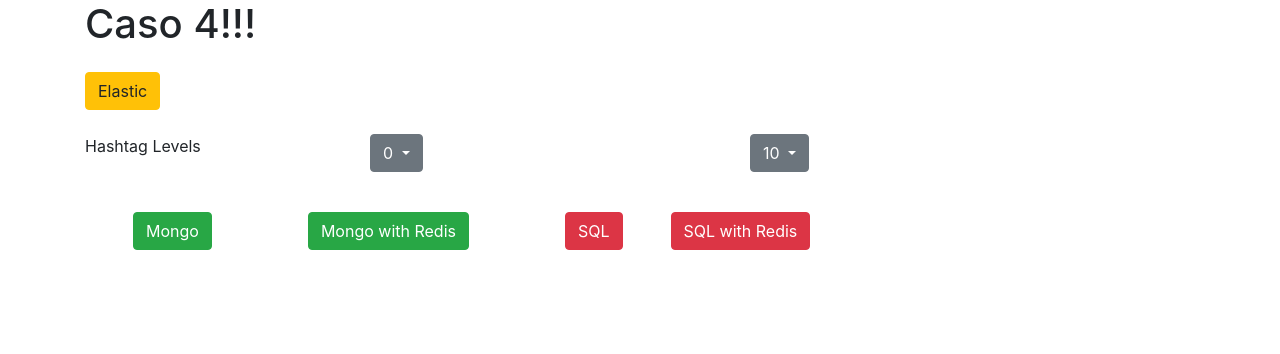
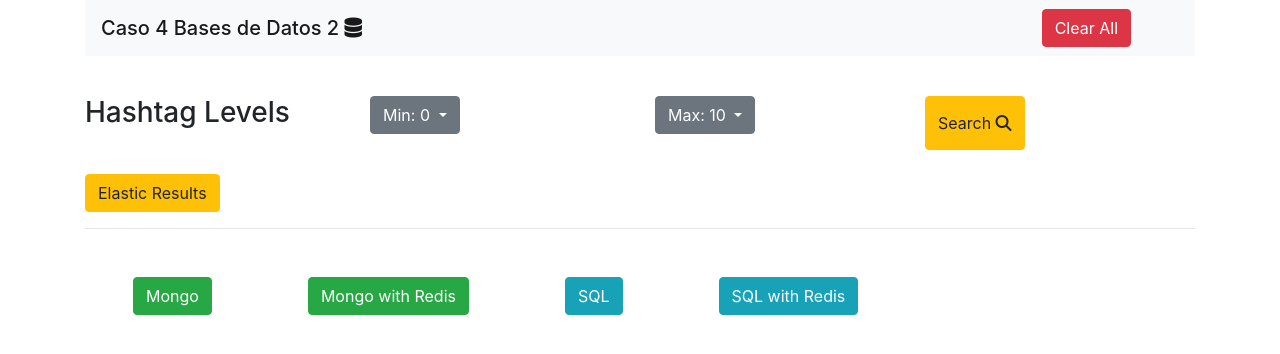
Before and after one commit to sebasgamboa27/Caso-4-BD2, an Angular app in the folder caso4API/: page / in a window 1280 px wide. Shown: the top 354 px of the page. Built offline with nearby package versions, Linux system fonts and the light colour scheme.

Commit message:
Front End updates

```diff
--- a/caso4API/src/app/home/home.component.html
+++ b/caso4API/src/app/home/home.component.html
@@ -1,10 +1,12 @@
-<h1>Caso 4!!!</h1>
-<button type="button" class="btn btn-warning mr-3 mt-3" (click)="elastic()">Elastic</button>
+<nav class="navbar navbar-light bg-light">
+  <span class="navbar-brand mb-0 h1">Caso 4 Bases de Datos 2 <i class="fas fa-database"></i></span>
+  <button type="button" class="btn btn-danger ml-5 mr-5" (click)="clearAll()">Clear All</button>
+</nav>
 <div class="row mt-4 mb-4">
-  <label for="dropdownMenuButton" class="col-3">Hashtag Levels</label>
-  <div class="dropdown col-4">
-    <button class="btn btn-secondary dropdown-toggle mb-3" type="button" id="dropdownMenuButton" data-toggle="dropdown" aria-haspopup="true" aria-expanded="false">
-      {{minLevel}}
+  <h3 class="col-3 mb-3 mt-3">Hashtag Levels</h3>
+  <div class="dropdown col-3">
+    <button class="btn btn-secondary dropdown-toggle mb-3 mt-3" type="button" id="dropdownMenuButton" data-toggle="dropdown" aria-haspopup="true" aria-expanded="false">
+      Min: {{minLevel}}
     </button>
     <div class="dropdown-menu" aria-labelledby="dropdownMenuButton">
       <button class="dropdown-item" type="button"
@@ -32,9 +34,9 @@
     </div>
   </div>
 
-  <div class="dropdown col-4">
-    <button class="btn btn-secondary dropdown-toggle mb-3" type="button" id="dropdownMenuButton" data-toggle="dropdown" aria-haspopup="true" aria-expanded="false">
-      {{maxLevel}}
+  <div class="dropdown col-3">
+    <button class="btn btn-secondary dropdown-toggle mb-3 mt-3" type="button" id="dropdownMenuButton" data-toggle="dropdown" aria-haspopup="true" aria-expanded="false">
+      Max: {{maxLevel}}
     </button>
     <div class="dropdown-menu" aria-labelledby="dropdownMenuButton">
       <button class="dropdown-item" type="button"
@@ -61,13 +63,47 @@
       (click)="changeMaxLevel(10)">10</button>
     </div>
   </div>
+  <button type="button" class="btn btn-warning mr-3 mt-3" (click)="elastic()">Search <i class="fas fa-search"></i></button>
 </div>
 
+<button type="button" class="btn btn-warning" data-toggle="modal" data-target="#exampleModal">
+  Elastic Results
+</button>
 
-<button type="button" class="btn btn-success ml-5 mr-5" (click)="mongo()">Mongo</button>
-<button type="button" class="btn btn-success ml-5 mr-5" (click)="redisMongo()">Mongo with Redis</button>
-<button type="button" class="btn btn-danger ml-5" (click)="SQL()">SQL</button>
-<button type="button" class="btn btn-danger ml-5 mr-5" (click)="redis()">SQL with Redis</button>
+<!-- Modal -->
+<div class="modal fade" id="exampleModal" tabindex="-1" aria-labelledby="exampleModalLabel" aria-hidden="true">
+  <div class="modal-dialog modal-dialog-scrollable">
+    <div class="modal-content">
+      <div class="modal-header">
+        <h5 class="modal-title" id="exampleModalLabel">Elastic Results</h5>
+        <button type="button" class="close" data-dismiss="modal" aria-label="Close">
+          <span aria-hidden="true">&times;</span>
+        </button>
+      </div>
+      <div class="modal-body">
+        {{elasticResults}}
+      </div>
+      <div class="modal-footer">
+        <button type="button" class="btn btn-secondary" data-dismiss="modal" (click)="clearElastic()">Clear</button>
+        <button type="button" class="btn btn-primary" data-dismiss="modal">OK</button>
+      </div>
+    </div>
+  </div>
+</div>
+
+<hr>
+
+<div class="row mt-5">
+
+</div>
+
+<ul class="list-group list-group-horizontal">
+  <button type="button" class="btn btn-success ml-5 mr-5" (click)="mongo()">Mongo</button>
+  <button type="button" class="btn btn-success ml-5 mr-5" (click)="redisMongo()">Mongo with Redis</button>
+  <button type="button" class="btn btn-info ml-5 mr-5" (click)="SQL()">SQL</button>
+  <button type="button" class="btn btn-info ml-5 mr-5" (click)="redis()">SQL with Redis</button>
+</ul>
+
 
 <div class="row">
   <div *ngFor="let articulo of mongoResult" class="col-3">
--- a/caso4API/src/app/home/home.component.ts
+++ b/caso4API/src/app/home/home.component.ts
@@ -22,6 +22,7 @@
   }
 
   async elastic(){
+    this.clearElastic();
     this.elasticResults = await this.database.getHashtagsElastic(this.minLevel,this.maxLevel);
     console.log(this.elasticResults);
 
@@ -62,4 +63,15 @@
     this.maxLevel = num;
   }
 
+  clearAll(){
+    this.SQLResult = [];
+    this.mongoResult = [];
+    this.elasticResults = [];
+  }
+
+  clearElastic(){
+    this.elasticResults = [];
+    console.log('funciona');
+  }
+
 }
```
Also changed, not shown: 1 other file (tests, documents, lock files or other folders).
